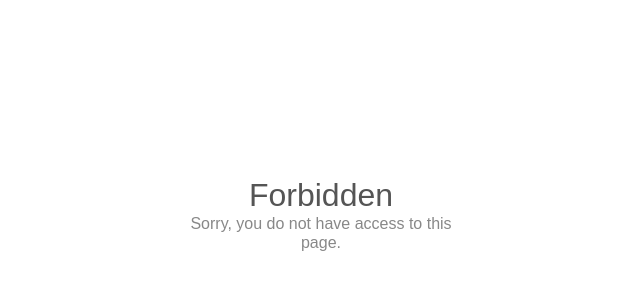
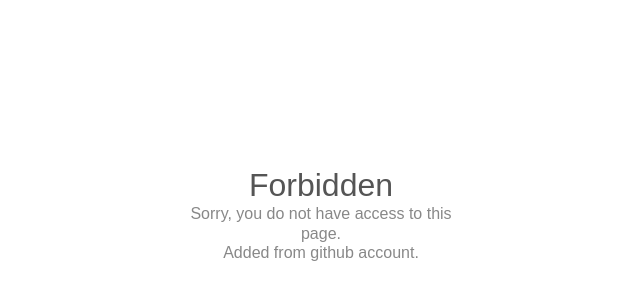
Before and after one commit to manojmuthina/Demo, a plain HTML site: page 403.html in a window 1280 px wide. Shown: the part 186-486 px from the top of the page, without its empty margins (319-959 px from the left). Drawn offline with Linux system fonts and the light colour scheme.

Commit message:
Updated 403.html from github.

```diff
--- a/403.html
+++ b/403.html
@@ -55,6 +55,7 @@
 <body>
     <h1>Forbidden</h1>
     <p>Sorry, you do not have access to this page.</p>
+    <p>Added from github account.</p>
 </body>
 </html>
 <!-- IE needs 512+ bytes: http://blogs.msdn.com/b/ieinternals/archive/2010/08/19/http-error-pages-in-internet-explorer.aspx -->
```
